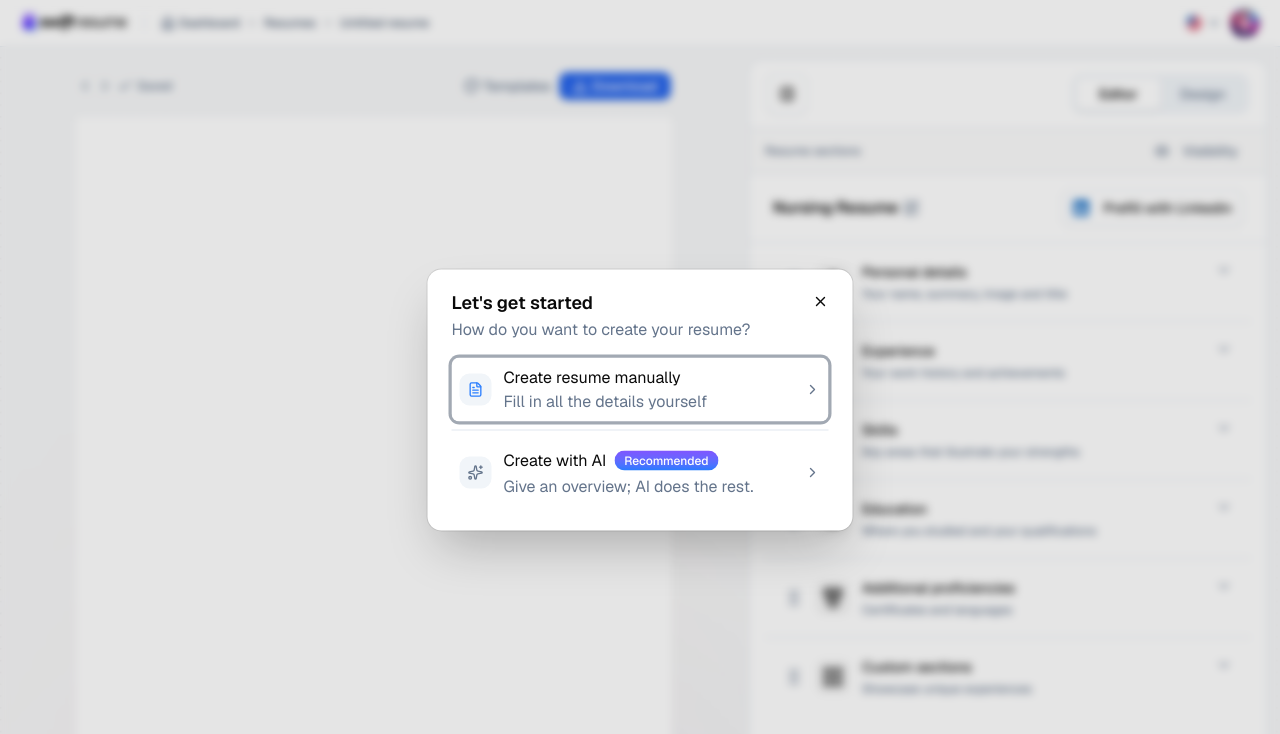
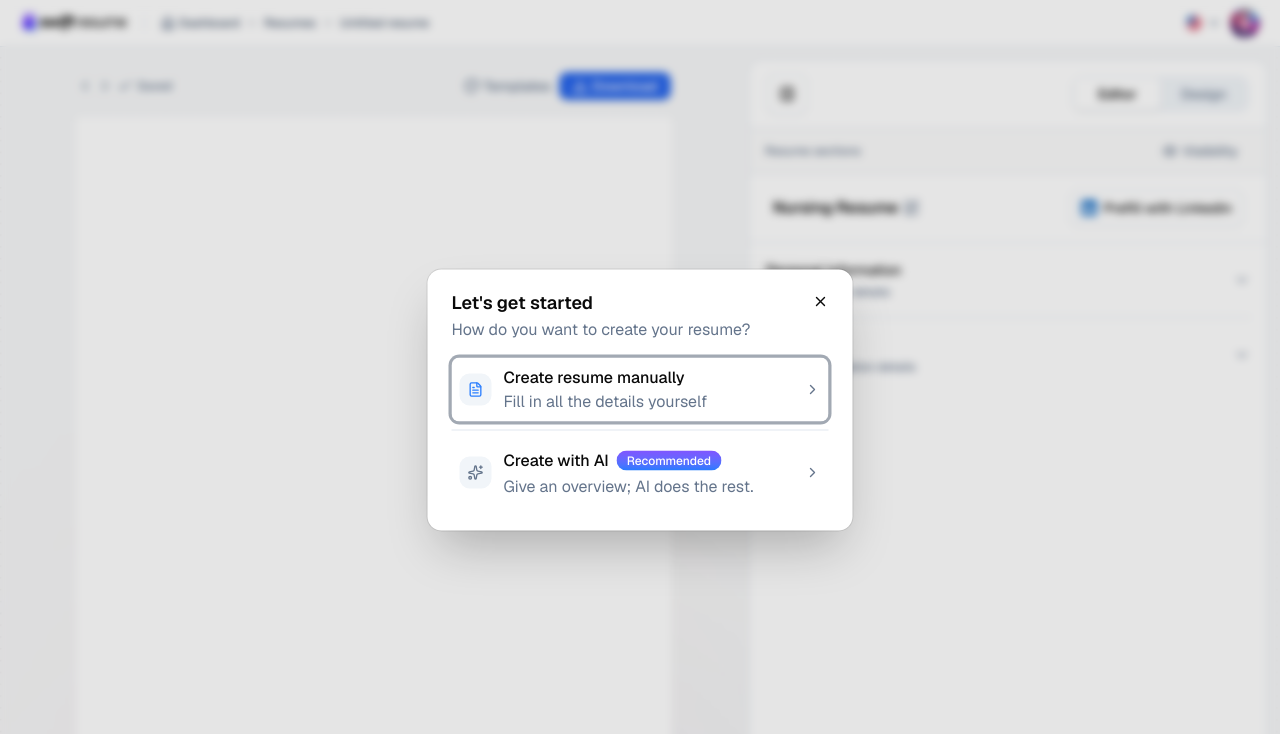
Before and after one commit to Mitwa-123/swift-resume, a Next.js app: page /resumes/editor/1 in a window 1280 px wide. Shown: the top 734 px of the page. Built offline with nearby package versions, Linux system fonts and the light colour scheme.

Commit message:
Feat(ui) fixes editorsidebar and resume section

```diff
--- a/src/app/page.js
+++ b/src/app/page.js
@@ -3,6 +3,12 @@
 import { Tabs, TabsList, TabsTrigger, TabsContent } from "@/components/ui/tabs";
 import { Button } from "@/components/ui/button";
 import { Badge } from "@/components/ui/badge";
+import {
+  Accordion,
+  AccordionItem,
+  AccordionTrigger,
+  AccordionContent,
+} from "@/components/ui/accordion";
 
 export default function Page() {
   return (
@@ -23,6 +29,60 @@ export default function Page() {
       <Badge>10</Badge>
 
       <Button type="submit">Sign in</Button>
+       <Accordion type="single">
+                    <AccordionItem value="personal-info">
+                      <AccordionTrigger className="hover:no-underline">
+                        <div className="flex items-center gap-3">
+                          {/* <GripVertical className="size-5 text-muted-foreground" /> */}
+
+                          {/* <div className="p-1.5 bg-muted rounded-md">
+                            <User className="size-5" />
+                          </div> */}
+
+                          <div className="text-left">
+                            <p className="text-sm font-medium leading-5 mb-1">
+                              Personal Information
+                            </p>
+
+                            <p className="text-xs font-medium text-muted-foreground">
+                              Add your basic details
+                            </p>
+                          </div>
+                        </div>
+                      </AccordionTrigger>
+
+                      <AccordionContent >
+                        Personal Info Content
+                      </AccordionContent>
+                    </AccordionItem>
+
+                    <AccordionItem value="education">
+                      <AccordionTrigger className="hover:no-underline">
+                        <div className="flex items-center gap-3">
+                          {/* <GripVertical className="size-5 text-muted-foreground" />
+
+                          <div className="p-1.5 bg-muted rounded-md">
+                            <GraduationCap className="size-5" />
+                          </div> */}
+
+                          <div className="text-left">
+                            <p className="text-sm font-medium leading-5 mb-1">
+                              Education
+                            </p>
+
+                            <p className="text-xs font-medium text-muted-foreground">
+                              Add your education details
+                            </p>
+                          </div>
+                        </div>
+                      </AccordionTrigger>
+
+                      <AccordionContent >
+                        Education Content
+                      </AccordionContent>
+                    </AccordionItem>
+                  </Accordion>
     </div>
+
   );
 }
--- a/src/components/dashboard/createResume/resumeCard.jsx
+++ b/src/components/dashboard/createResume/resumeCard.jsx
@@ -35,7 +35,7 @@ export default function ResumeCard() {
               />
 
               <div className="absolute bottom-14 left-7 right-7 flex justify-center z-20">
-                <Link href="/resumes/create-resume">
+                <Link href="/onboarding">
                   <Button
                     size="sm"
                   >
--- a/src/components/editor/EditorSidebar.jsx
+++ b/src/components/editor/EditorSidebar.jsx
@@ -5,18 +5,33 @@ import { SquarePen, Eye, PanelRightClose } from "lucide-react";
 import Image from "next/image";
 import { Button } from "@/components/ui/button";
 import { Tabs, TabsList, TabsTrigger, TabsContent } from "@/components/ui/tabs";
-import { Accordion } from "@/components/ui/accordion";
+import {
+  Accordion,
+  AccordionItem,
+  AccordionTrigger,
+  AccordionContent,
+} from "@/components/ui/accordion";
 import { Drawer, DrawerContent, DrawerTitle } from "@/components/ui/drawer";
-import SectionItem from "./SectionItem";
-import { useMediaQuery } from "./use-media-query";
-import { RESUME_SECTIONS } from "@/lib/data/editor-data";
 
 export default function EditorSidebar() {
   const [isMounted, setIsMounted] = useState(false);
+  const [isDesktop, setIsDesktop] = useState(false);
   const [isOpen, setIsOpen] = useState(true);
-  const isDesktop = useMediaQuery("(min-width: 1024px)");
 
-  useEffect(() => setIsMounted(true), []);
+  useEffect(() => {
+    setIsMounted(true);
+
+    const mediaQuery = window.matchMedia("(min-width: 1024px)");
+    const handleChange = (e) => {
+      setIsDesktop(e.matches);
+    };
+    setIsDesktop(mediaQuery.matches);
+    mediaQuery.addEventListener("change", handleChange);
+    return () => {
+      mediaQuery.removeEventListener("change", handleChange);
+    };
+  }, []);
+
   if (!isMounted) return null;
 
   const renderContent = (
@@ -26,6 +41,7 @@ export default function EditorSidebar() {
           <Button variant="outline" size="icon-lg">
             <PanelRightClose />
           </Button>
+
           <TabsList variant="boxed" className="max-w-44.25 w-full">
             <TabsTrigger value="tab1">Editor</TabsTrigger>
             <TabsTrigger value="tab2">Design</TabsTrigger>
@@ -34,14 +50,15 @@ export default function EditorSidebar() {
 
         <TabsContent
           value="tab1"
-          className="flex-1 flex flex-col overflow-hidden m-0"
+          className="flex-1 flex flex-col overflow-y-auto m-0 custom-scrollbar will-change-transform"
         >
           <div className="flex items-center justify-between px-4 py-2 border-b bg-muted/40">
             <h3 className="text-xs font-medium text-muted-foreground">
               Resume sections
             </h3>
+
             <Button variant="ghost" size="sm" className="text-muted-foreground">
-              <Eye className="mr-2 w-4 h-4" />
+              <Eye className=" w-4 h-4" />
               Visibility
             </Button>
           </div>
@@ -51,8 +68,10 @@ export default function EditorSidebar() {
               <h2 className="text-base font-semibold text-foreground">
                 Nursing Resume
               </h2>
+
               <SquarePen className="w-4 h-4 text-muted-foreground cursor-pointer" />
             </div>
+
             <Button variant="outline" className="hidden md:flex items-center">
               <Image
                 src="/images/linkedin.svg"
@@ -60,22 +79,67 @@ export default function EditorSidebar() {
                 width={16}
                 height={16}
               />
-              <span className="text-sm font-medium ml-2">
+
+              <span className="text-sm font-medium ">
                 Prefill with Linkedin
               </span>
             </Button>
           </div>
 
-          <div className="px-4 pb-6 overflow-y-auto [&::-webkit-scrollbar]:hidden">
-            <Accordion type="single">
-              {RESUME_SECTIONS.map((sec) => (
-                <SectionItem key={sec.value} {...sec} />
-              ))}
+          <div className="flex-1 ">
+            <Accordion type="single" className="w-full px-4">
+              <AccordionItem value="personal-info">
+                <AccordionTrigger className="hover:no-underline">
+                  <div className="flex items-center gap-3">
+                    {/* <GripVertical className="size-5 text-muted-foreground" /> */}
+
+                    {/* <div className="p-1.5 bg-muted rounded-md">
+                      <User className="size-5" />
+                    </div> */}
+
+                    <div className="text-left">
+                      <p className="text-sm font-medium leading-5 mb-1">
+                        Personal Information
+                      </p>
+
+                      <p className="text-xs font-medium text-muted-foreground">
+                        Add your basic details
+                      </p>
+                    </div>
+                  </div>
+                </AccordionTrigger>
+
+                <AccordionContent>Personal Info Content</AccordionContent>
+              </AccordionItem>
+
+              <AccordionItem value="education">
+                <AccordionTrigger className="hover:no-underline">
+                  <div className="flex items-center gap-3">
+                    {/* <GripVertical className="size-5 text-muted-foreground" />
+
+                    <div className="p-1.5 bg-muted rounded-md">
+                      <GraduationCap className="size-5" />
+                    </div> */}
+
+                    <div className="text-left">
+                      <p className="text-sm font-medium leading-5 mb-1">
+                        Education
+                      </p>
+
+                      <p className="text-xs font-medium text-muted-foreground">
+                        Add your education details
+                      </p>
+                    </div>
+                  </div>
+                </AccordionTrigger>
+
+                <AccordionContent>Education Content</AccordionContent>
+              </AccordionItem>
             </Accordion>
           </div>
         </TabsContent>
 
-        {/* --- DESIGN TAB --- */}
+        {/* design sidebar */}
         <TabsContent value="tab2" className="flex-1 p-6 m-0">
           <div className="flex items-center justify-center h-full border-2 border-dashed rounded-xl">
             <h2 className="text-lg font-medium text-muted-foreground">
@@ -95,15 +159,17 @@ export default function EditorSidebar() {
     );
   }
 
-return (
+  return (
     <Drawer
       snapPoints={[0.5, 1]}
       dismissible={true}
       open={isOpen}
+      onOpenChange={setIsOpen}
       modal={false}
     >
-      <DrawerContent className="fixed bottom-0 left-0 right-0 max-h-[92vh] h-full flex flex-col focus:outline-none rounded-t-[20px] z-40">
+      <DrawerContent>
         <DrawerTitle className="sr-only">Resume Sections</DrawerTitle>
+
         <div className="flex-1 overflow-y-auto mt-2">{renderContent}</div>
       </DrawerContent>
     </Drawer>
--- a/src/components/editor/SectionItem.jsx
+++ /dev/null
@@ -1,40 +0,0 @@
-"use client";
-
-import {
-  AccordionItem,
-  AccordionTrigger,
-  AccordionContent,
-} from "@/components/ui/accordion";
-
-import { GripVertical } from "lucide-react";
-
-export default function SectionItem({
-  value,
-  title,
-  desc,
-  icon: Icon,
-  content,
-}) {
-  return (
-    <AccordionItem value={value} >
-      <AccordionTrigger className="hover:no-underline p-2.5 sm:p-4.5">
-        <div className="flex items-center gap-3 ">
-          <GripVertical className="w-5 h-5 text-muted-foreground" />
-
-          <div className="p-1.5 bg-muted rounded-md">
-            <Icon className="w-5.5 h-5.5" />
-          </div>
-
-          <div className="text-left">
-            <p className="text-sm font-medium leading-5 mb-1">{title}</p>
-            <p className="text-xs font-medium text-muted-foreground le\">
-              {desc}
-            </p>
-          </div>
-        </div>
-      </AccordionTrigger>
-
-      <AccordionContent className="pt-2 pb-4">{content}</AccordionContent>
-    </AccordionItem>
-  );
-}
--- a/src/components/editordialog/GetStarted.jsx
+++ b/src/components/editordialog/GetStarted.jsx
@@ -26,7 +26,7 @@ const OptionButton = ({
 
         <div className="text-left">
           <div className="flex items-center gap-2 mb-1 sm:mb-2">
-            <Text variant="h1">{title}</Text>
+            <Text variant="h1" weight="medium">{title}</Text>
             {showBadge && (
               <Badge className="text-[10px] sm:text-xs border-none font-medium leading-4 text-base-white bg-linear-to-b from-primary-purple to-light-blue">
                 Recommended
@@ -50,7 +50,7 @@ export default function GetStarted({ onNext }) {
       <Text variant="h2" weight="semibold" className="mb-0.5 sm:mb-1.5">
         Let's get started
       </Text>
-      <Text variant="h3" color="muted" className=" mb-2 sm:mb-4">
+      <Text variant="h3" color="muted" className="mb-2 sm:mb-4">
         How do you want to create your resume?
       </Text>
 
--- a/src/components/editordialog/JobTitleStep.jsx
+++ b/src/components/editordialog/JobTitleStep.jsx
@@ -18,7 +18,7 @@ const jobTitleSchema = z.object({
   jobTitle: z.string().min(1, "Job title is required"),
 });
 
-export default function JobTitleStep({ onBack, onNext }) {
+export default function JobTitleStep({ onBack, onNext, skipStepName }) {
   const form = useForm({
     resolver: zodResolver(jobTitleSchema),
     defaultValues: {
@@ -66,7 +66,7 @@ export default function JobTitleStep({ onBack, onNext }) {
             <Button
               type="button"
               variant="outline"
-              onClick={onBack}
+              onClick={() => onNext(skipStepName)}
               className="px-4"
             >
               Skip
--- a/src/components/ui/accordion.jsx
+++ b/src/components/ui/accordion.jsx
@@ -37,7 +37,7 @@ function AccordionTrigger({
       <AccordionPrimitive.Trigger
         data-slot="accordion-trigger"
         className={cn(
-          "group/accordion-trigger relative flex flex-1 items-start justify-between rounded-md border border-transparent py-4 text-left text-sm font-medium transition-all outline-none hover:underline focus-visible:border-ring focus-visible:ring-3 focus-visible:ring-ring/50 focus-visible:after:border-ring aria-disabled:pointer-events-none aria-disabled:opacity-50 **:data-[slot=accordion-trigger-icon]:ml-auto **:data-[slot=accordion-trigger-icon]:size-4 **:data-[slot=accordion-trigger-icon]:text-muted-foreground",
+          "group/accordion-trigger relative flex flex-1 items-center justify-between rounded-md border border-transparent py-4 text-left text-sm font-medium transition-all outline-none hover:underline focus-visible:border-ring focus-visible:ring-3 focus-visible:ring-ring/50 focus-visible:after:border-ring aria-disabled:pointer-events-none aria-disabled:opacity-50 **:data-[slot=accordion-trigger-icon]:ml-auto **:data-[slot=accordion-trigger-icon]:size-4 **:data-[slot=accordion-trigger-icon]:text-muted-foreground",
           className
         )}
         {...props}>
@@ -62,14 +62,12 @@ function AccordionContent({
     <AccordionPrimitive.Panel
       data-slot="accordion-content"
       className="overflow-hidden text-sm data-open:animate-accordion-down data-closed:animate-accordion-up"
-      {...props}
-    >
+      {...props}>
       <div
         className={cn(
           "h-(--accordion-panel-height) pt-0 pb-4 data-ending-style:h-0 data-starting-style:h-0 [&_a]:underline [&_a]:underline-offset-3 [&_a]:hover:text-foreground [&_p:not(:last-child)]:mb-4",
-          className,
-        )}
-      >
+          className
+        )}>
         {children}
       </div>
     </AccordionPrimitive.Panel>
--- a/src/components/ui/tabs.jsx
+++ b/src/components/ui/tabs.jsx
@@ -25,7 +25,7 @@ const tabsListVariants = cva(
       variant: {
         default: "bg-muted p-[4px]",
         line: "gap-6 bg-transparent  border-border w-full justify-start",
-        boxed: "bg-secondary p-1 rounded-lg ",
+        boxed: "bg-secondary p-[2px] rounded-lg ",
       },
     },
     defaultVariants: {
```
Also changed, not shown: src/components/dashboard/createResume/ResumeTabs.jsx (+7 -18 lines), src/components/editor/use-media-query.jsx (deleted, +0 -20 lines), 1 other file (tests, documents, lock files or other folders).
